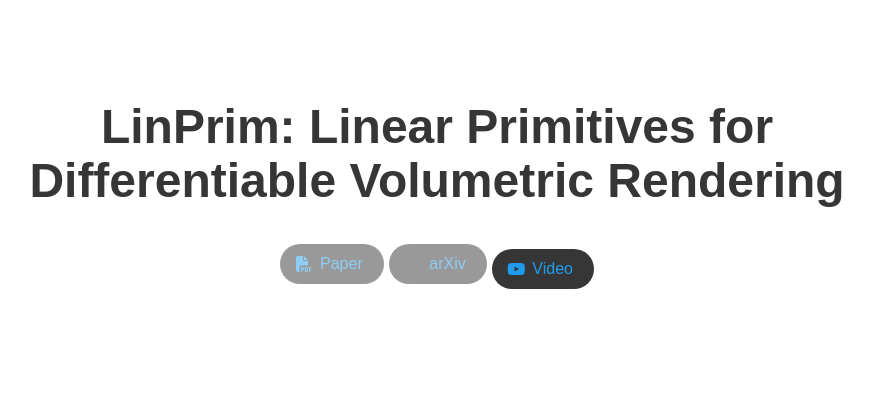
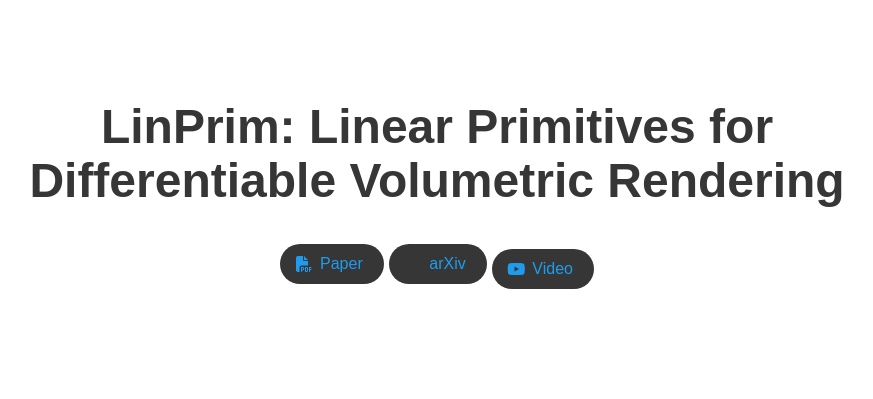
Before and after one commit to nicolasvonluetzow/LinPrim, a plain HTML site: page index.html in a window 1280 px wide. Shown: the top 399 px of the page, without its empty margins (203-1076 px from the left). Drawn offline with nearby package versions, Linux system fonts and the light colour scheme; some icons are missing; a web font is replaced by a local one.

Commit message:
Added arxiv links

```diff
--- a/index.html
+++ b/index.html
@@ -51,7 +51,7 @@
                 <div class="publication-links">
                   <!-- PDF Link. -->
                   <span class="link-block"></span>
-                  <a href="" class="external-link button is-normal is-rounded is-dark" disabled>
+                  <a href="https://arxiv.org/pdf/2501.16312" class="external-link button is-normal is-rounded is-dark">
                     <span class="icon">
                       <i class="fas fa-file-pdf"></i>
                     </span>
@@ -59,7 +59,7 @@
                   </a>
                   </span>
                   <span class="link-block"></span>
-                  <a href="" class="external-link button is-normal is-rounded is-dark" disabled>
+                  <a href="https://arxiv.org/abs/2501.16312" class="external-link button is-normal is-rounded is-dark">
                     <span class="icon">
                       <i class="ai ai-arxiv"></i>
                     </span>
```
